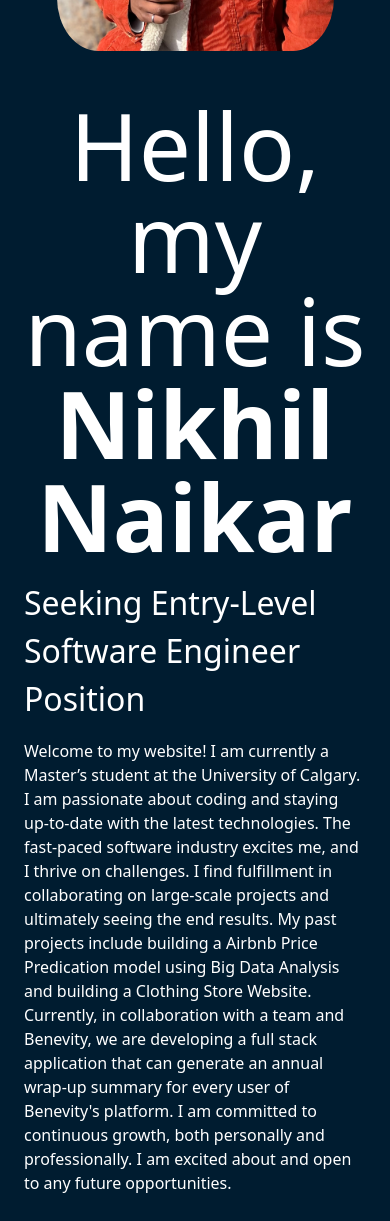
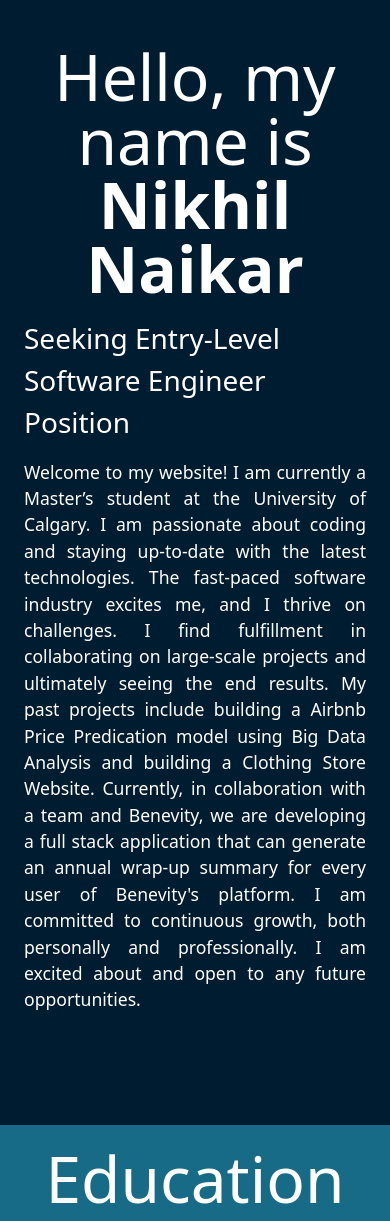
Before and after one commit to WonderBoi99/My-Website, a plain HTML site: page index.html in a window 390 px wide. Shown: the part 556-1777 px from the top of the page. Drawn offline with nearby package versions, Linux system fonts and the light colour scheme.

Commit message:
Update home-style.css

```diff
--- a/Styling/home-style.css
+++ b/Styling/home-style.css
@@ -9,7 +9,7 @@
 .nav-text {
     color: #fff;
     font-weight: lighter;
-    font-size: 1.75rem;
+    font-size: 1.25rem;
 }
 
 #menu-bar {
@@ -30,19 +30,19 @@ label {
 }
 
 .important-text {
-    font-size: 5rem;
+    font-size: 4rem;
     font-weight: lighter;
     text-align: center;
 }
 
 .sub-title {
-    font-size: 2rem;
+    font-size: 1.75rem;
     font-weight: lighter;
     text-align: left;
 }
 
 .body-text {
-    font-size: 1.5rem;
+    font-size: 1.1rem;
     font-weight: lighter;
     text-align: justify;
 }
@@ -173,23 +173,6 @@ label {
         padding-left: 10%;
     }
 
-    .important-text{
-        font-size: 5.8rem;
-        text-align: left;
-        text-align: center;
-    }
-
-    .sub-title{
-        font-size: 2rem;
-        font-weight: lighter;
-        text-align: left;
-    }
-
-    .body-text{
-        font-size: 1rem;
-        font-weight: lighter;
-        text-align: left;
-    }
    .selfie-image{
         display: flex;
         flex-direction: column;
```
